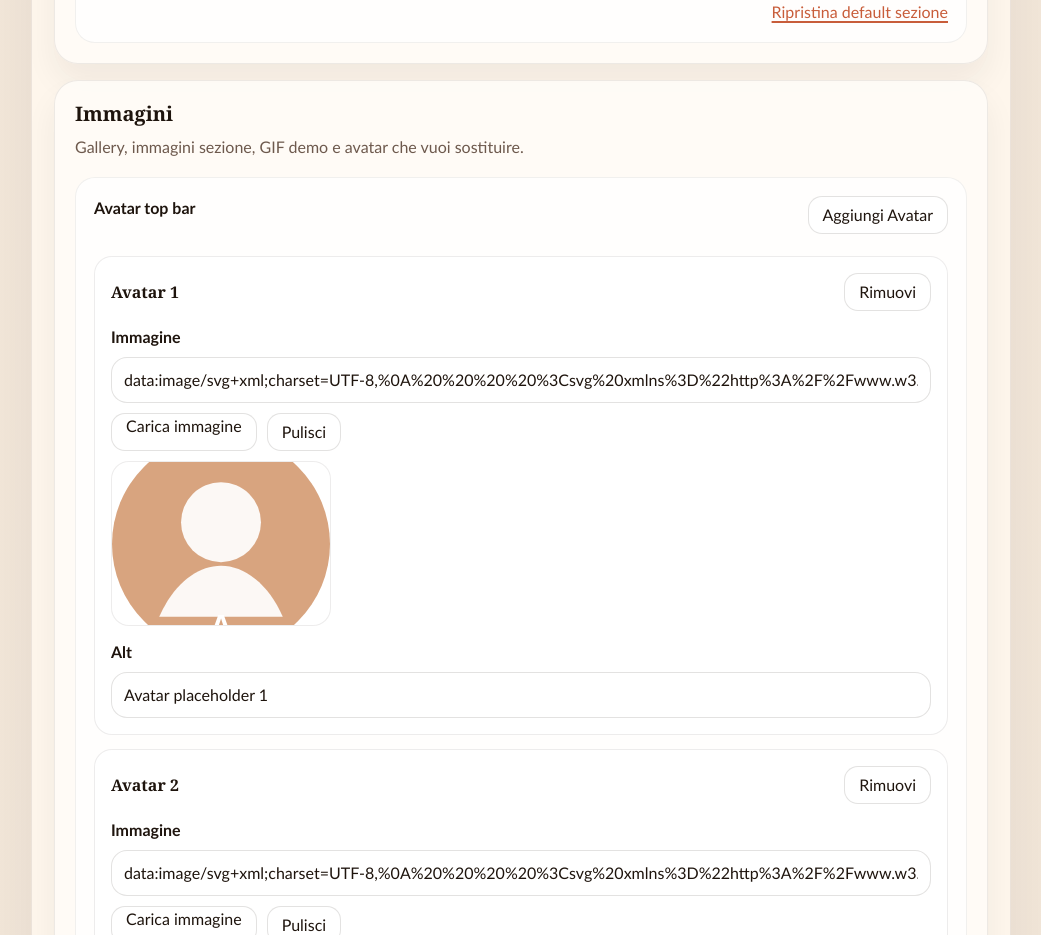
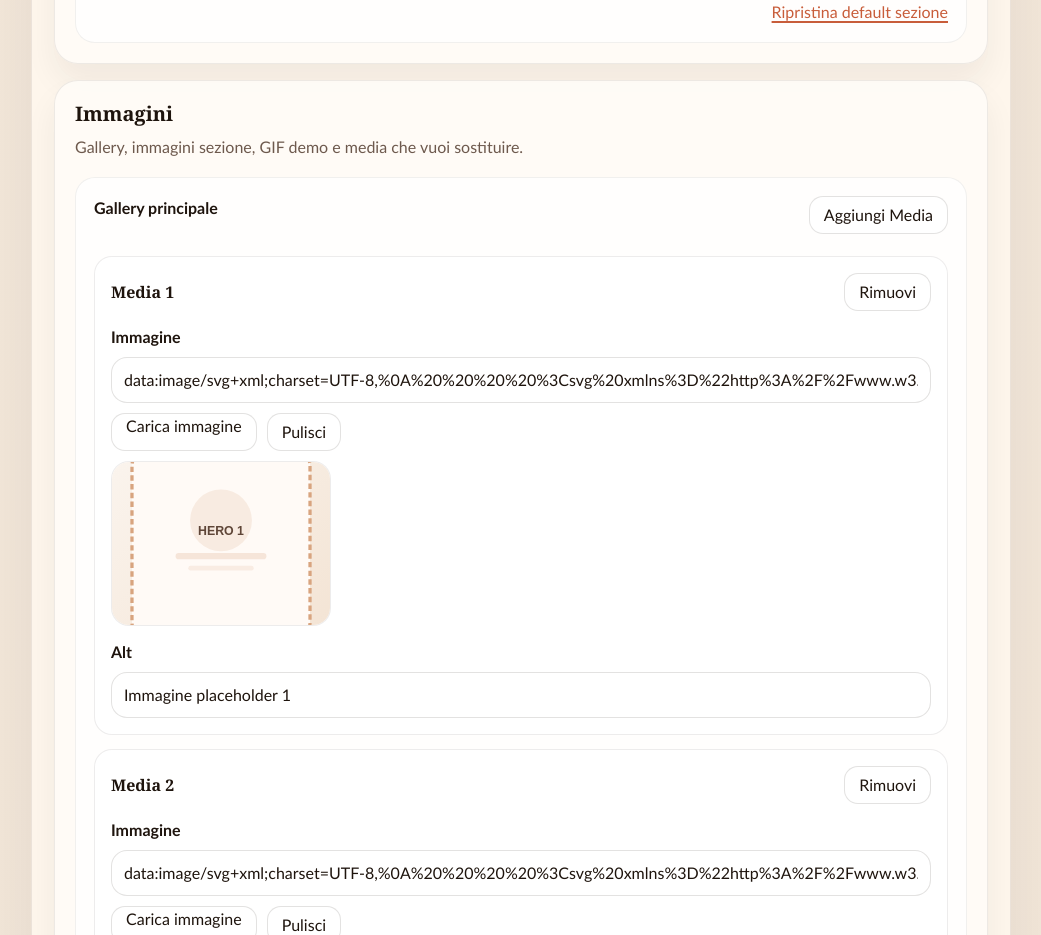
Before and after one commit to mellu98/Html-generator, a React (Vite) app: page / in a window 1280 px wide. Shown: the part 4380-5315 px from the top of the page, without its empty margins (119-1160 px from the left). Built offline with nearby package versions, Linux system fonts and the light colour scheme; no server answers.

Commit message:
Keep top bar avatars fixed to master

```diff
--- a/src/lib/exporter.ts
+++ b/src/lib/exporter.ts
@@ -566,15 +566,6 @@ function applyHeroContent(document: Document, data: ProjectData) {
     `${'\u2605'.repeat(5)} ${data.topBarRatingText}`,
   )
 
-  const topAvatars = Array.from(document.querySelectorAll('.lm-img-bar img'))
-  topAvatars.forEach((avatar, index) => {
-    const current = data.topBarAvatars[index] ?? data.topBarAvatars.at(-1)
-
-    if (current) {
-      setImageSource(avatar, current)
-    }
-  })
-
   const productParagraphs = Array.from(
     document.querySelectorAll('.product__info-container p.pp-text-base'),
   )
--- a/src/schema.ts
+++ b/src/schema.ts
@@ -354,30 +354,8 @@ export const templateSchema: TemplateSchema = {
       id: 'media',
       title: 'Media e proof',
       description:
-        'Carica immagini nuove e il motore le rimappa sugli slot visivi della master attiva.',
+        'Carica immagini nuove e il motore le rimappa sugli slot visivi della master attiva, lasciando fissi gli elementi master non parametrizzati.',
       fields: [
-        {
-          key: 'topBarAvatars',
-          label: 'Avatar top bar',
-          type: 'list',
-          itemLabel: 'Avatar',
-          defaultValue: defaultProjectData.topBarAvatars,
-          itemFields: [
-            {
-              key: 'src',
-              label: 'Immagine',
-              type: 'image',
-              defaultValue: '',
-            },
-            {
-              key: 'alt',
-              label: 'Alt',
-              type: 'text',
-              defaultValue: 'Avatar',
-            },
-          ],
-          minItems: 1,
-        },
         {
           key: 'gallery',
           label: 'Gallery principale',
@@ -716,7 +694,7 @@ export const assetSchema: TemplateSchema = {
     {
       id: 'media-assets',
       title: 'Immagini',
-      description: 'Gallery, immagini sezione, GIF demo e avatar che vuoi sostituire.',
+      description: 'Gallery, immagini sezione, GIF demo e media che vuoi sostituire.',
       fields: templateSchema.sections
         .find((section) => section.id === 'media')
         ?.fields.filter((field) => field.key !== 'bulletPoints' && field.key !== 'offerHighlights' && field.key !== 'reviewItems') ?? [],
@@ -725,7 +703,6 @@ export const assetSchema: TemplateSchema = {
 }
 
 const listKeys: ProjectListKey[] = [
-  'topBarAvatars',
   'gallery',
   'sectionImages',
   'demoMedia',
```
